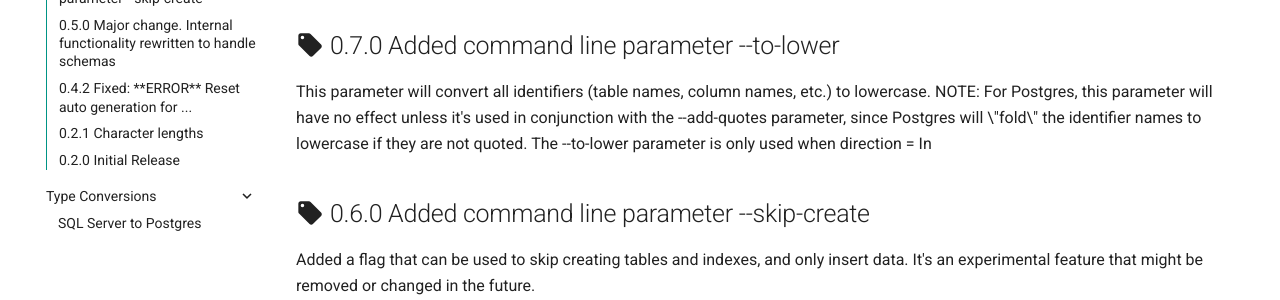
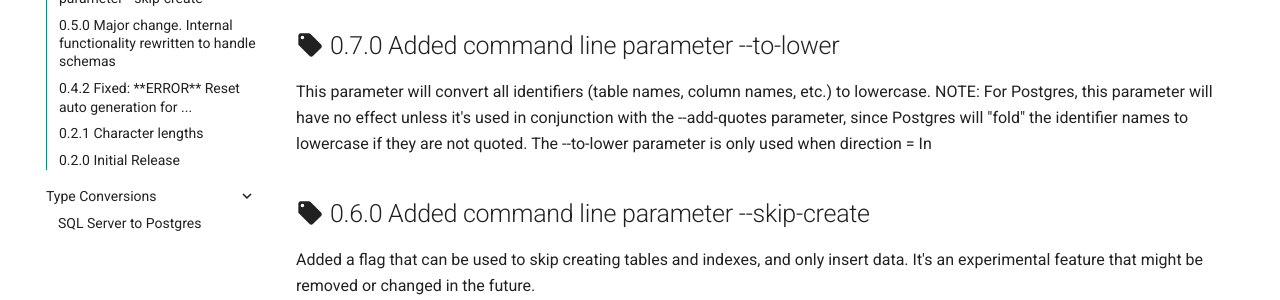
Before and after one commit to ArveH/ABulkCopy.Docs, an MkDocs documentation site: the page built from docs/release_notes.md, in a window 1280 px wide and 900 px high. Shown: the part 284-584 px from the top of the window. Built offline with MkDocs 1.6.1 and Material for MkDocs 9.7.7, drawn with Linux system fonts in a browser that asks for light colours.

Commit message:
Removed backslash

```diff
--- a/docs/release_notes.md
+++ b/docs/release_notes.md
@@ -6,7 +6,7 @@ The Minor version number will change where there is significant new functionalit
 
 ## :material-tag: 0.7.0 Added command line parameter --to-lower
 
-This parameter will convert all identifiers (table names, column names, etc.) to lowercase. NOTE: For Postgres, this parameter will have no effect unless it's used in conjunction with the --add-quotes parameter, since Postgres will \"fold\" the identifier names to lowercase if they are not quoted. The --to-lower parameter is only used when direction = In
+This parameter will convert all identifiers (table names, column names, etc.) to lowercase. NOTE: For Postgres, this parameter will have no effect unless it's used in conjunction with the --add-quotes parameter, since Postgres will "fold" the identifier names to lowercase if they are not quoted. The --to-lower parameter is only used when direction = In
 
 ## :material-tag: 0.6.0 Added command line parameter --skip-create
 
```
